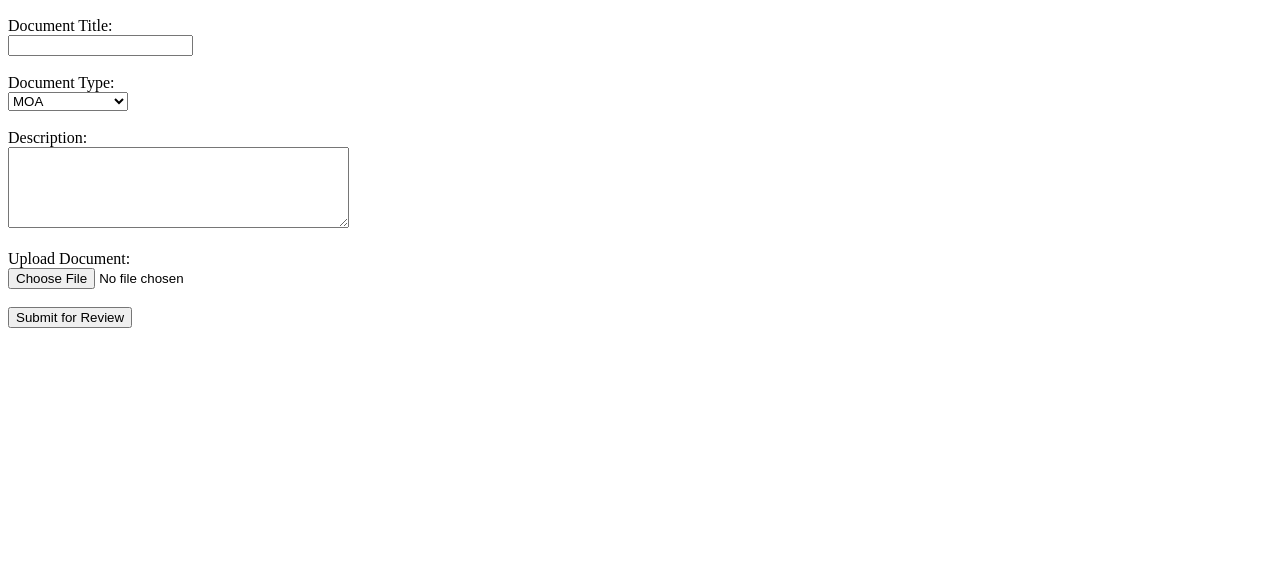
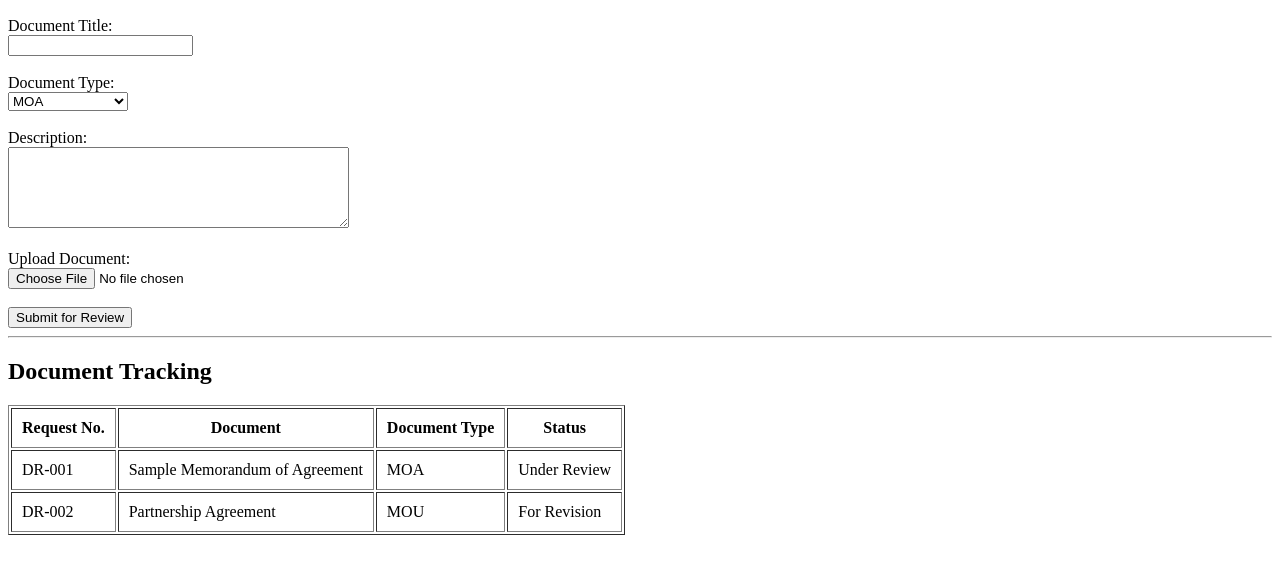
Before and after one commit to MingYue01-3/AppDev_Project, a plain HTML site: page SampleProgram/index.html in a window 1280 px wide. Shown: the part 110-684 px from the top of the page. Drawn offline with Linux system fonts and the light colour scheme.

Commit message:
Added document tracking section

```diff
--- a/SampleProgram/index.html
+++ b/SampleProgram/index.html
@@ -32,5 +32,33 @@
         <button type="submit">Submit for Review</button>
     </form>
 
+
+    <hr>
+
+    <h2>Document Tracking</h2>
+
+    <table border="1" cellpadding="10">
+        <tr>
+            <th>Request No.</th>
+            <th>Document</th>
+            <th>Document Type</th>
+            <th>Status</th>
+        </tr>
+
+        <tr>
+            <td>DR-001</td>
+            <td>Sample Memorandum of Agreement</td>
+            <td>MOA</td>
+            <td>Under Review</td>
+        </tr>
+
+        <tr>
+            <td>DR-002</td>
+            <td>Partnership Agreement</td>
+            <td>MOU</td>
+            <td>For Revision</td>
+        </tr>
+    </table>
+
 </body>
 </html>
```
